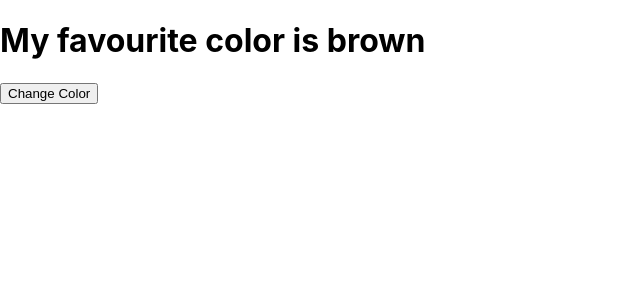
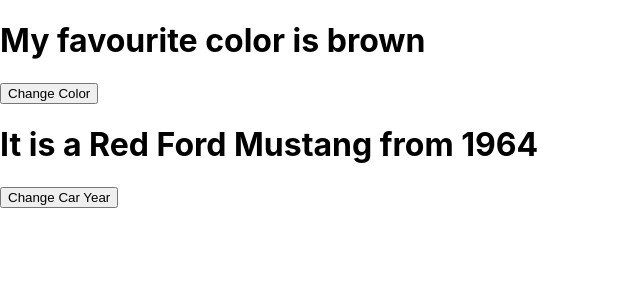
Before and after one commit to Hpekkaya/reactclass1, a React (Create React App) app: page / in a window 1280 px wide. Shown: the top 300 px of the page, without its empty margins (0-640 px from the left). Built offline with nearby package versions, Linux system fonts and the light colour scheme.

Commit message:
Patch applied

```diff
--- a/src/6-UseStateHook/UseStateHook.js
+++ b/src/6-UseStateHook/UseStateHook.js
@@ -4,10 +4,19 @@
 
     const [color, setColor] = useState("brown")
 
+    const [car, setCar] = useState ({
+        brand :"Ford",
+        model: "Mustang",
+        year :"1964",
+        color:"Red"
+    })
+
   return (
     <div>
         <h1>My favourite color is {color}</h1>
         <button type="button" onClick={()=>setColor("blue")}>Change Color</button>
+        <h1>It is a  {car.color} {car.brand} {car.model} from {car.year}</h1>
+        <button type='button' onClick={()=> setCar({...car, brand:"BMW", year :"2000"})}>Change Car Year</button>
     </div>
   )
 }
```
